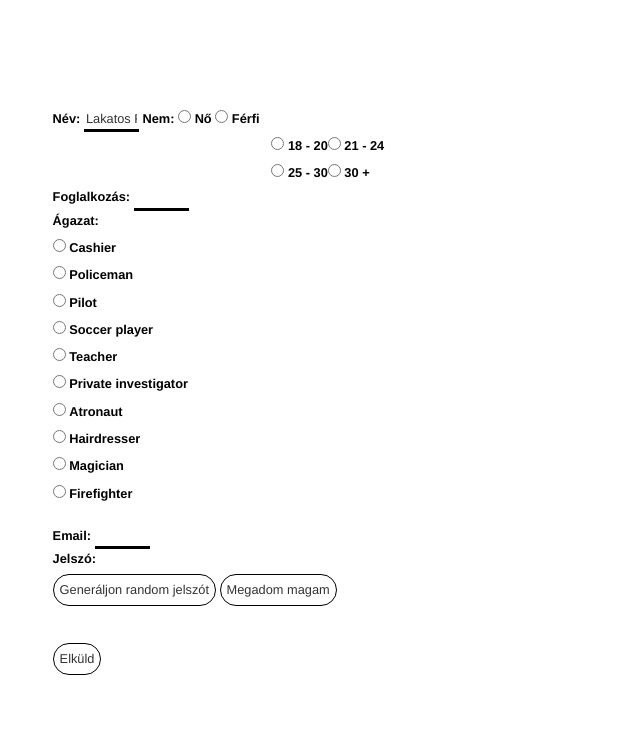
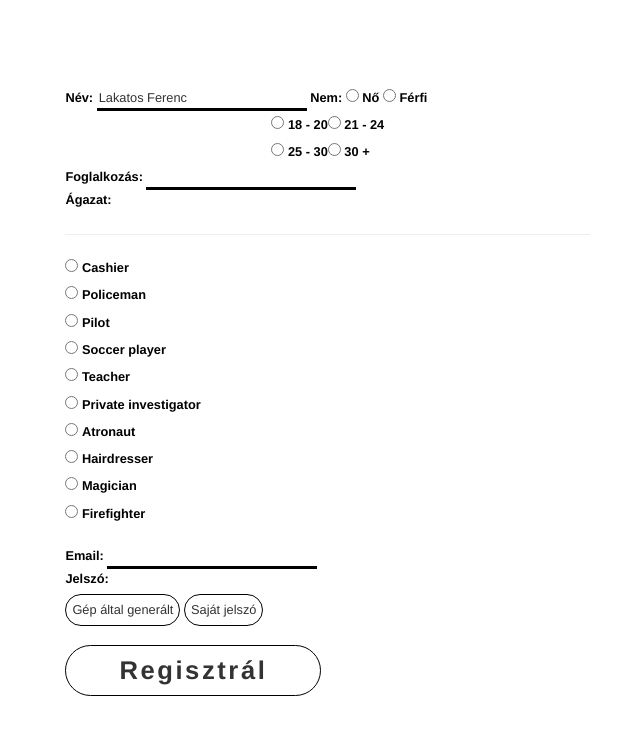
Before and after one commit to Hudi-B/boreDom1013, a plain HTML site: page frontEndHtml/index.html in a window 1280 px wide. Shown: the whole page, without its empty margins (357-997 px from the left). Drawn offline with nearby package versions, Linux system fonts and the light colour scheme.

Commit message:
style changes, and some html elements

```diff
--- a/frontEnd/index.css
+++ b/frontEnd/index.css
@@ -41,18 +41,25 @@ label{
     border-radius:5vw;     /*half as height*/
     background: none;
     font-size: 1vw;
-    margin-bottom:1.5vw;
   }
-
   .common_btn:active {
     background-color: black; /*make this the same as the border color*/
     color:white;
   }
 
+.submit_btn{
+  width: 20vw;
+  height: 4vw;
+  font-size: 2vw;
+  font-weight: bold;
+  letter-spacing: 0.2vw;
+  margin-top: 1.5vw;
+  margin-bottom:1.5vw;
+}
+
 
   .input_text{
-  width: 10%;
-  height: 60;
+  width: 40%;
   font-size: 1vw;
   background: none;
   border:none;
@@ -61,18 +68,15 @@ label{
   }
 
   .input_text:focus{    /*while clicked on or writing*/
-    background-color:blue;
     color: white;
-    opacity: 0.2;
-    background-color: rgba(0,0,0,0.2);
-  }
-
-  .spacing{
-    margin-top: 10px;
-
+    background-color: rgba(0, 0, 0, 1);/*color of the body background*/
   }
 
   input[type="radio"]{
 
 
   }
+
+  .div_big{
+    margin: 1vw;
+  }
--- a/frontEndHtml/index.html
+++ b/frontEndHtml/index.html
@@ -13,6 +13,7 @@
 </head>
 <body>
     <form class="block">
+        <div class="div_big">
                     <label for="fname">Név:</label>
                     <input class="input_text" type="text" id="name" name="name" value="Lakatos Ferenc">
                     <div style="display: inline-block;">
@@ -45,6 +46,7 @@
                     <input class="input_text" type="text" name="profession" id="profession"><br>
 
                     <label>Ágazat:</label>
+                    <hr>
                     <div id="branch"></div><br>
 
                     <label>Email:</label>
@@ -52,12 +54,12 @@
 
                     <label>Jelszó:</label>
                     <div>
-                        <input class="common_btn" class="spacing" type="button" value="Generáljon random jelszót">
-                        <input class="common_btn" type="button" value="Megadom magam">
+                        <input class="common_btn" class="spacing" type="button" value="Gép által generált">
+                        <input class="common_btn" type="button" value="Saját jelszó">
                         <input type="password" name="password" id="password" class="psw_input"><br>
                     </div>
-            <br>
-            <input class="common_btn " type="submit" value="Elküld">
-      </form>
+            <input class="common_btn submit_btn" type="submit" value="Regisztrál">
+        </div>
+    </form>
 </body>
 </html>
```
